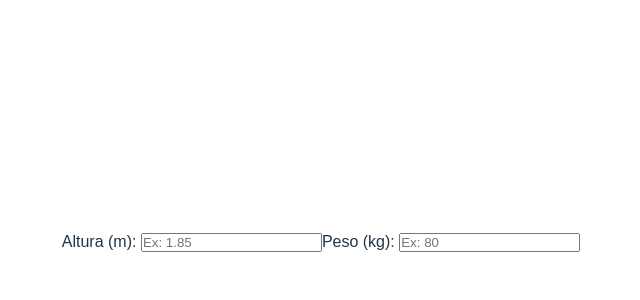
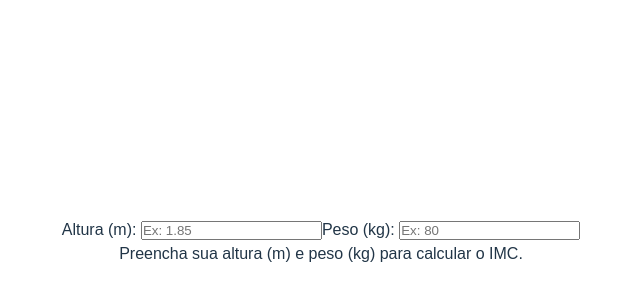
Before and after one commit to jawc-05/reactTest, a React (Vite) app: page / in a window 1280 px wide. Shown: the part 158-458 px from the top of the page, without its empty margins (319-959 px from the left). Built offline with nearby package versions, Linux system fonts and the light colour scheme.

Commit message:
fix: fixing renderiza resultado v1

```diff
--- a/src/components/Form/index.jsx
+++ b/src/components/Form/index.jsx
@@ -23,7 +23,10 @@ const Form= () => {
     };
 
     const renderizaResultado = () => {
-        const calc = (height) / (weight);
+        if (imc == null){
+            return <p>Preencha sua altura (m) e peso (kg) para calcular o IMC.</p>
+        }
+
 
         if (calc < 18.5) {
             return <p>Abaixo do peso</p>
```
